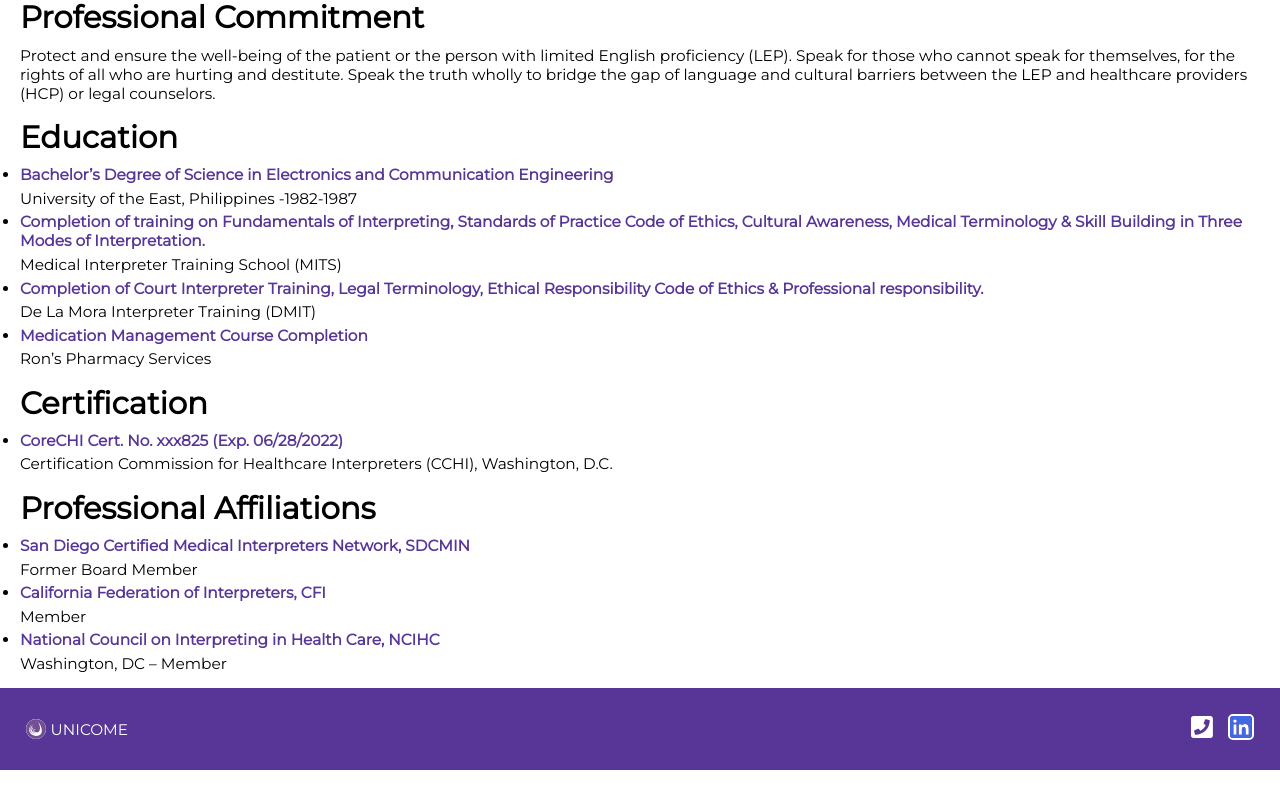
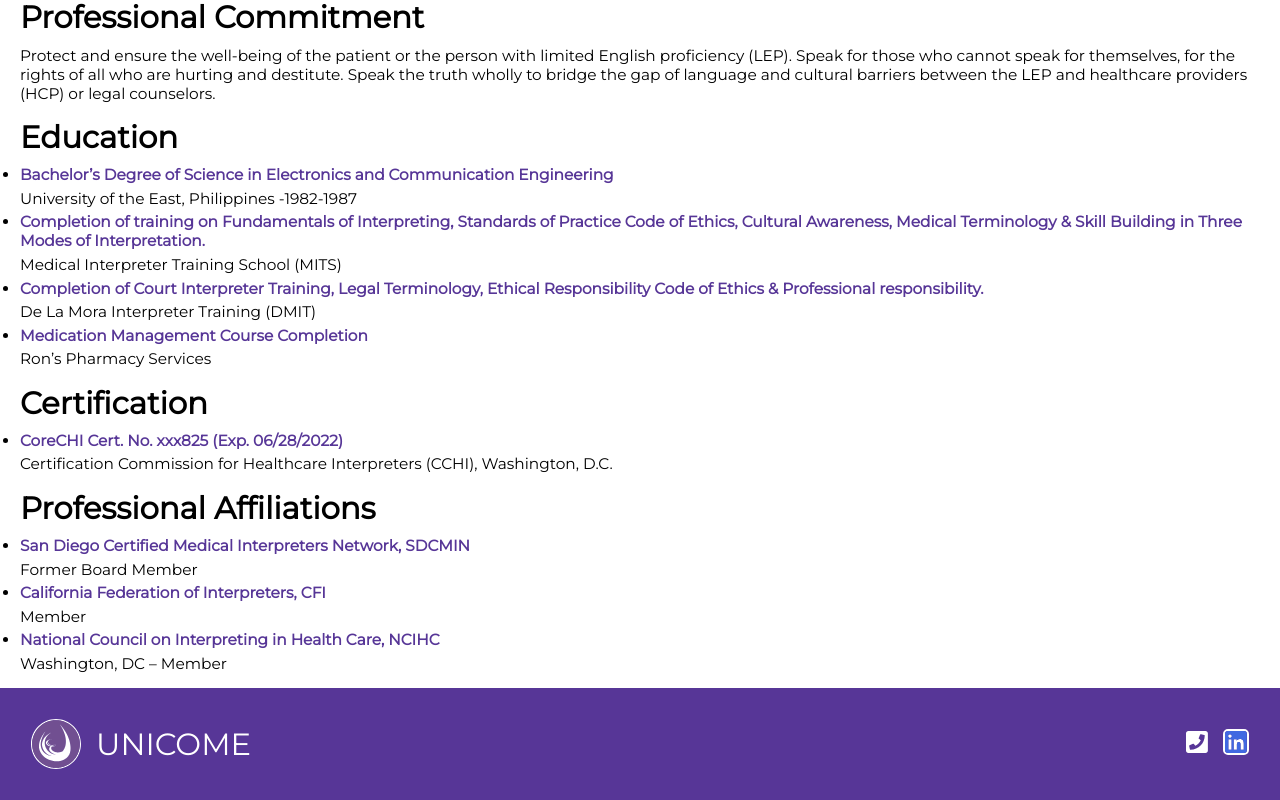
Before and after one commit to clydebaron2000/unicome, a React (Create React App) app in the folder client/: page /about in a window 1280 px wide. Shown: the part 565-1365 px from the top of the page. Before the commit the page ends 1335 px from the top, so only its background shows below. Built offline with nearby package versions, Linux system fonts and the light colour scheme; some icons are missing.

Commit message:
emergency changes

```diff
--- a/client/src/components/navbar/index.jsx
+++ b/client/src/components/navbar/index.jsx
@@ -28,7 +28,7 @@
                 <Logo className="logo"/>
                 <div className='logo-name'>
                     <div className='main-text'>
-                        United Communications
+                        United Communication
                     </div>
                     <div className='sub-text'>
                         Enterprise
--- a/client/src/css/app.css
+++ b/client/src/css/app.css
@@ -111,7 +111,7 @@
 .action-button {
   background: linear-gradient(10deg, #ffaa00, #ff6a00);
   color:  white ;
-  font-size: 1em;
+  font-size: var(--fs-400);
   font-weight: 700;
   padding: 0.5em 1em;
   border-radius: 10000px;
@@ -145,7 +145,8 @@
 
 .modal {
   width: clamp(50%, 700px, 90%);
-  background-color: white;
+  background: linear-gradient(10deg, #ffaa00, #ff6a00);
+  color: white;
   margin: auto;
   padding: 1rem 2rem;
   border-radius: var(--fs-400);
@@ -164,6 +165,9 @@
 }
 .modal .close-button svg {
   width: 2rem;
+}
+.modal .close-button svg #background {
+  fill: black;
 }
 
 .contact {
@@ -504,7 +508,7 @@
   font-weight: bold;
 }
 .hero .foreground h2 {
-  font-size: var(--fs-400);
+  font-size: var(--fs-500);
 }
 @media (prefers-color-scheme: dark) {
   .hero .foreground {
@@ -583,6 +587,9 @@
     text-align: center;
     font-weight: bolder;
   }
+}
+.hero.home .foreground .content h2 {
+  font-size: var(--fs-500);
 }
 .hero.home .foreground .content .button-container {
   display: flex;
@@ -718,7 +725,6 @@
   padding: 2em;
   background-color:  #573697 ;
   color: white;
-  font-size: small;
 }
 @media (prefers-color-scheme: dark) {
   .footer {
@@ -732,9 +738,13 @@
   flex-direction: row;
 }
 .footer .logo, .footer div .logo {
-  width: 20px;
-  height: 20px;
-  margin-right: 0.3em;
+  width: 40;
+  height: 40;
+  margin-right: 1em;
+}
+.footer .logo + div, .footer div .logo + div {
+  font-size: var(--fs-600);
+  line-height: var(--fs-600);
 }
 .footer .icons * + *, .footer div .icons * + * {
   margin-left: 1rem;
--- a/client/src/scss/app.scss
+++ b/client/src/scss/app.scss
@@ -95,7 +95,7 @@
 .action-button{
   background: linear-gradient(10deg, #ffaa00, #ff6a00);
   @include theme('color',$text3);
-  font-size:1em;
+  font-size:var(--fs-400);
   font-weight: 700;
   padding: .5em 1em;
   border-radius: 10000px;
@@ -117,7 +117,9 @@
 }
 .modal{
   width: clamp(50%, 700px, 90%);
-  background-color: white;
+    background: linear-gradient(10deg, #ffaa00, #ff6a00);
+  color:white;
+  // background-color: white;
   margin: auto;
   padding: 1rem 2rem;
   border-radius: var(--fs-400);
@@ -134,6 +136,9 @@
     background: none;
     svg{
       width:2rem;
+      #background{
+        fill:black;
+      }
     }
   }
 }
@@ -147,6 +152,7 @@
     text-decoration: none;
     align-items: center;
     *{
+      // color:white !important;
       font-size: var(--fs-600);
       color:initial;
     }
@@ -403,7 +409,7 @@
       font-weight: bold;
     }
     h2{
-      font-size: var(--fs-400);
+      font-size: var(--fs-500);
     }
     @include theme('color',$color1);
     // color:;
@@ -485,6 +491,7 @@
         margin-top: 10px;
         margin-bottom: 10px;
       }
+      h2{font-size: var(--fs-500);}
       .button-container{
         display:flex;
         flex-direction: row;
@@ -611,9 +618,13 @@
     align-items: center;
     flex-direction: row;
     .logo{
-      width:20px;
-      height:20px;
-      margin-right:.3em;
+      width:40;
+      height:40;
+      margin-right:1em;
+      &+div{
+        font-size: var(--fs-600);
+        line-height: var(--fs-600);
+      }
     }
     .icons{
       *+*{
@@ -624,7 +635,7 @@
       }
     }
   }
-  font-size: small;
+
 }
 .about{
   margin-bottom: 1rem;
```
